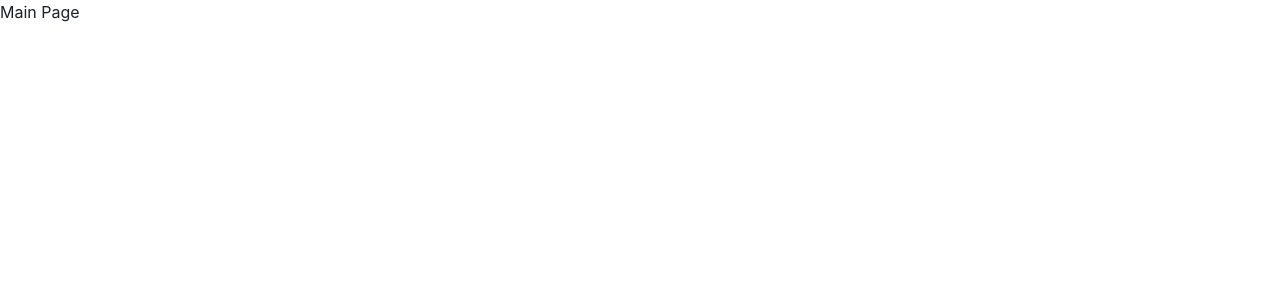
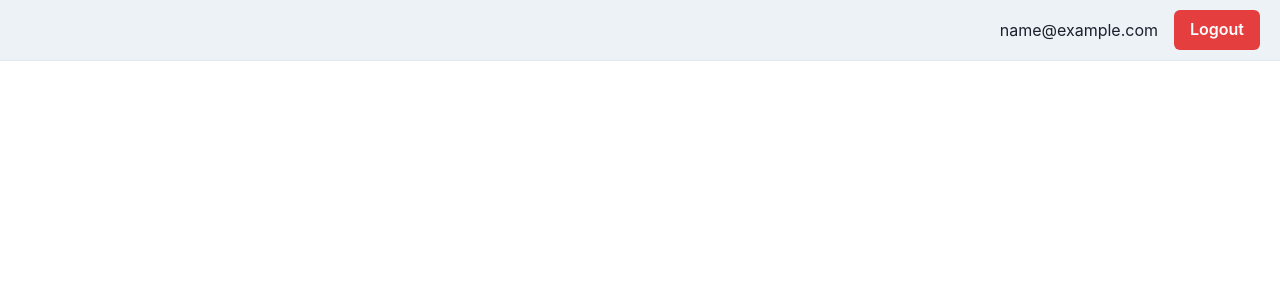
Before and after one commit to GolotaRoman91/TodoFS, a React (Vite) app in the folder client/todo-client/: page /main in a window 1280 px wide. Shown: the top 300 px of the page. Built offline with nearby package versions, Linux system fonts and the light colour scheme; sample sign-in values are in the browser's storage.

Commit message:
Add logout logic, main page header with email and logout button

```diff
--- a/client/todo-client/src/components/LoginPage.tsx
+++ b/client/todo-client/src/components/LoginPage.tsx
@@ -22,17 +22,17 @@ const AuthPage = () => {
         const password = event.currentTarget.password.value;
 
         try {
-            await loginUser({ login: email, password });
+            await loginUser({ login: email, password }, email);
             toast({
-                title: "Успешный вход",
-                description: "Вы успешно вошли в систему",
+                title: "Login successful",
+                description: "You have successfully logged in",
                 status: "success",
                 duration: 3000,
                 isClosable: true,
             });
         } catch (error) {
             toast({
-                title: "Ошибка входа",
+                title: "Login error",
                 description: (error as Error).message,
                 status: "error",
                 isClosable: true,
@@ -49,25 +49,24 @@ const AuthPage = () => {
         try {
             await registerUser({ login: email, password });
             toast({
-                title: "Успешная регистрация",
-                description: "Вы успешно зарегистрировались",
+                title: "Registration successful",
+                description: "You have successfully registered",
                 status: "success",
                 isClosable: true,
             });
         } catch (error) {
             toast({
-                title: "Ошибка входа",
+                title: "Registration error",
                 description: (error as Error).message,
                 status: "error",
                 isClosable: true,
             });
         }
     };
-
     return (
         <Box maxWidth="md" mx="auto">
             <Heading textAlign="center" my={12}>
-                {isLogin ? "Войти" : "Регистрация"}
+                {isLogin ? "Login" : "Register"}
             </Heading>
             <Box bg="gray.100" py={5} px={8} borderRadius="lg">
                 <form onSubmit={isLogin ? handleLogin : handleRegister}>
@@ -83,7 +82,7 @@ const AuthPage = () => {
                             />
                         </FormControl>
                         <FormControl>
-                            <FormLabel>Пароль</FormLabel>
+                            <FormLabel>Password</FormLabel>
                             <Input
                                 type="password"
                                 id="password"
@@ -93,7 +92,7 @@ const AuthPage = () => {
                             />
                         </FormControl>
                         <Button type="submit" colorScheme="blue" width="full">
-                            {isLogin ? "Войти" : "Зарегистрироваться"}
+                            {isLogin ? "Login" : "Register"}
                         </Button>
                     </Stack>
                 </form>
@@ -105,8 +104,8 @@ const AuthPage = () => {
                 mt={4}
             >
                 {isLogin
-                    ? "У вас нет аккаунта? Зарегистрироваться"
-                    : "Уже зарегистрированы? Войти"}
+                    ? "Don't have an account? Register"
+                    : "Already registered? Login"}
             </Button>
         </Box>
     );
--- a/client/todo-client/src/components/MainPage.tsx
+++ b/client/todo-client/src/components/MainPage.tsx
@@ -1,8 +1,41 @@
+import React from "react";
+import { useNavigate } from "react-router-dom";
+import { Box, Text, Button, Flex } from "@chakra-ui/react";
+
 const MainPage = () => {
+    const navigate = useNavigate();
+    const userEmail = localStorage.getItem("user_email") || "Unknown user";
+
+    const handleLogout = () => {
+        localStorage.removeItem("access_token");
+        localStorage.removeItem("user_email");
+        navigate("/login");
+    };
+
     return (
-        <div>
-            <h2>Main Page</h2>
-        </div>
+        <Box>
+            <Flex
+                as="header"
+                justifyContent="flex-end"
+                alignItems="center"
+                padding="10px 20px"
+                backgroundColor="gray.100"
+                borderBottom="1px solid"
+                borderColor="gray.200"
+            >
+                <Flex alignItems="center">
+                    <Text>{userEmail}</Text>
+                    <Button
+                        onClick={handleLogout}
+                        ml={4}
+                        colorScheme="red"
+                        variant="solid"
+                    >
+                        Logout
+                    </Button>
+                </Flex>
+            </Flex>
+        </Box>
     );
 };
 
--- a/client/todo-client/src/hooks/useAuth.tsx
+++ b/client/todo-client/src/hooks/useAuth.tsx
@@ -18,7 +18,10 @@ const useAuth = () => {
     const [isLogin, setIsLogin] = useState(true);
     const navigate = useNavigate();
 
-    const loginUser = async ({ login, password }: Credentials) => {
+    const loginUser = async (
+        { login, password }: Credentials,
+        email: string
+    ) => {
         try {
             const response = await fetch("http://localhost:3333/auth/login", {
                 method: "POST",
@@ -34,11 +37,12 @@ const useAuth = () => {
             if (response.ok) {
                 const data: AuthResponse = await response.json();
                 localStorage.setItem("access_token", data.access_token);
-                console.log("Токен:", data.access_token);
+                localStorage.setItem("user_email", email);
+                console.log("Token:", data.access_token);
                 navigate("/main");
             } else {
                 const error: ErrorResponse = await response.json();
-                throw new Error(error.message || "Не удалось выполнить вход");
+                throw new Error(error.message || "Failed to log in");
             }
         } catch (error: unknown) {
             let errorMessage: string;
@@ -46,7 +50,7 @@ const useAuth = () => {
             if (error instanceof Error) {
                 errorMessage = error.message;
             } else {
-                errorMessage = "Неизвестная ошибка";
+                errorMessage = "Unknown error";
             }
 
             throw new Error(errorMessage);
@@ -70,12 +74,10 @@ const useAuth = () => {
             );
 
             if (response.ok) {
-                console.log("Регистрация прошла успешно");
+                console.log("Registration successful");
             } else {
                 const error: ErrorResponse = await response.json();
-                throw new Error(
-                    error.message || "Не удалось зарегистрироваться"
-                );
+                throw new Error(error.message || "Failed to register");
             }
         } catch (error: unknown) {
             let errorMessage: string;
@@ -83,7 +85,7 @@ const useAuth = () => {
             if (error instanceof Error) {
                 errorMessage = error.message;
             } else {
-                errorMessage = "Неизвестная ошибка";
+                errorMessage = "Unknown error";
             }
 
             throw new Error(errorMessage);
```
